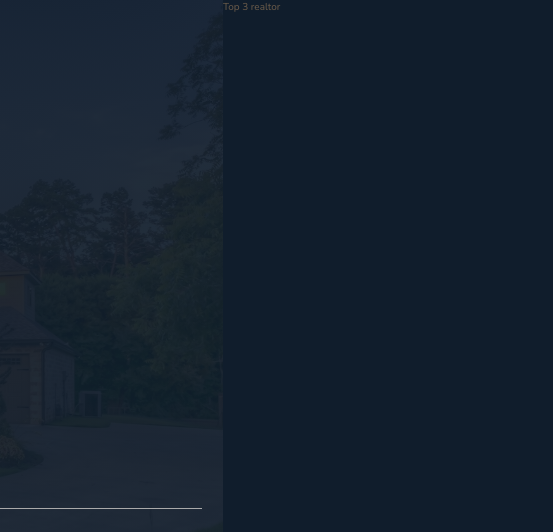
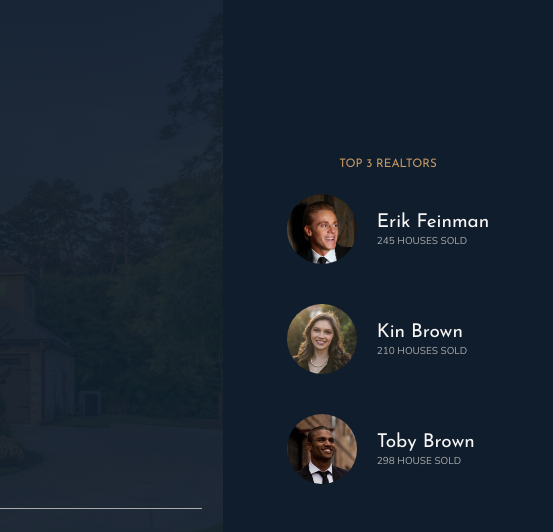
Before and after one commit to hemanshuEng/Nexter-Sass-grid, a website: page index.html in a window 1280 px wide. Shown: the top 532 px of the page, 727-1280 px from the left. Drawn offline with nearby package versions, Linux system fonts and the light colour scheme.

Commit message:
desktop version done

```diff
--- a/index.html
+++ b/index.html
@@ -31,7 +31,24 @@
         </div>
     </header>
     <div class="realtors">
-        Top 3 realtor
+        <h3 class="heading-3">Top 3 Realtors</h3>
+        <div class="realtors__list">
+            <img src="img/realtor-1.jpeg" alt="realtor-1" class="realtors__img">
+            <div class="realtors__details">
+                <h4 class="heading-4 heading-4--light">Erik Feinman</h4>
+                <p class="realtors__sold">245 houses sold</p>
+            </div>
+            <img src="img/realtor-2.jpeg" alt="realtor-2" class="realtors__img">
+            <div class="realtors__details">
+                <h4 class="heading-4 heading-4--light">Kin Brown</h4>
+                <p class="realtors__sold">210 houses sold</p>
+            </div>
+            <img src="img/realtor-3.jpeg" alt="realtor-3" class="realtors__img">
+            <div class="realtors__details">
+                <h4 class="heading-4 heading-4--light">Toby Brown</h4>
+                <p class="realtors__sold">298 house sold</p>
+            </div>
+        </div>
     </div>
     <section class="features">
         <div class="feature">
--- a/sass/_realtors.scss
+++ b/sass/_realtors.scss
@@ -1,4 +1,30 @@
 .realtors {
     background-color: $color-secondary;
     grid-column: col-start 7 / full-end;
+    padding: 3rem;
+    display: grid;
+    align-content: center;
+    justify-content: center;
+    justify-items: center;
+    grid-row-gap: 2rem;
+
+    &__list {
+        display: grid;
+        grid-template-columns: min-content max-content;
+        grid-column-gap: 2rem;
+        grid-row-gap: 5vh;
+        align-items: center;
+    }
+
+    &__img {
+        width: 7rem;
+        border-radius: 50%;
+        display: block;
+    }
+
+    &__sold {
+        text-transform: uppercase;
+        color: $color-grey-light-2;
+        margin-top: -3px;
+    }
 }
```
Also changed, not shown: css/style.css.
